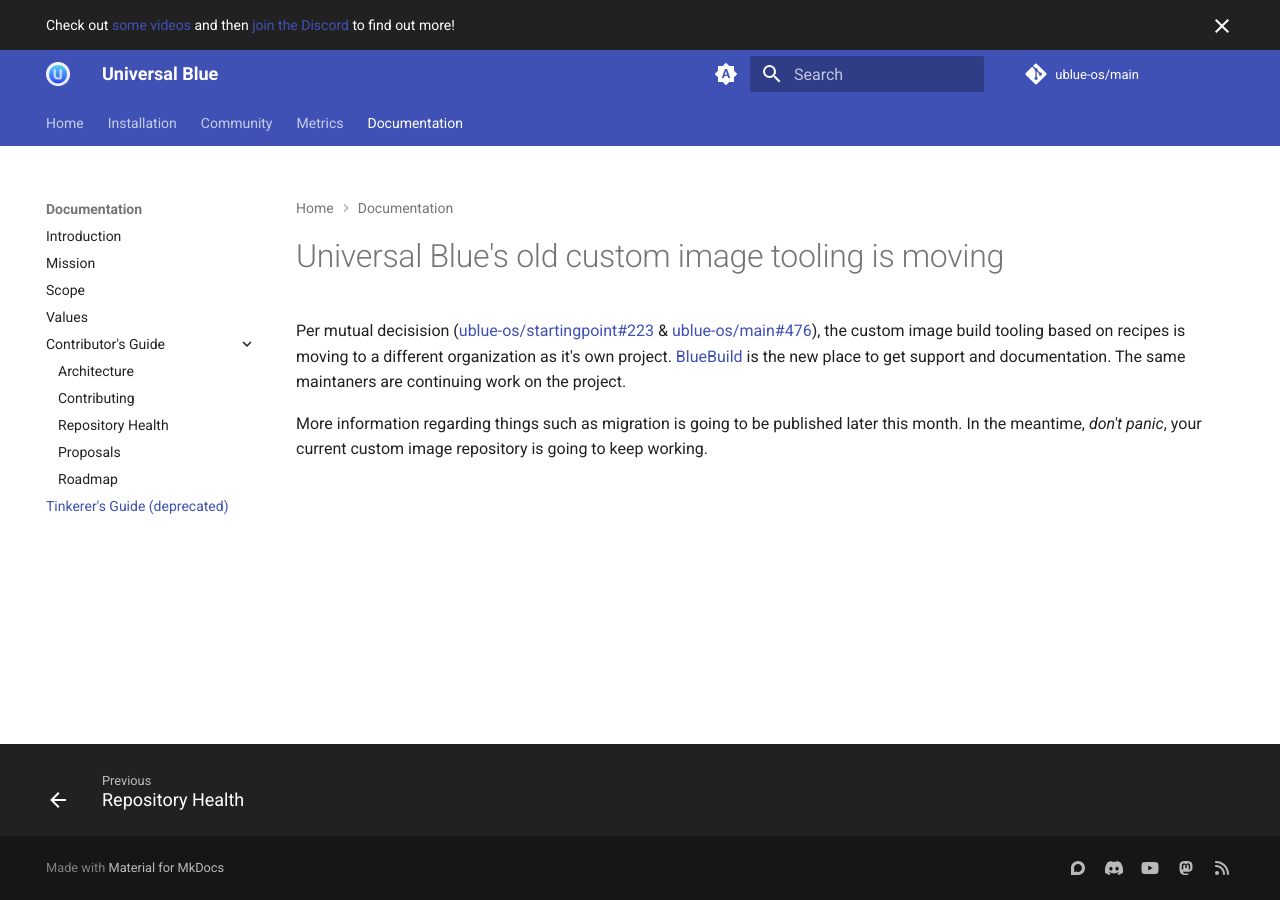
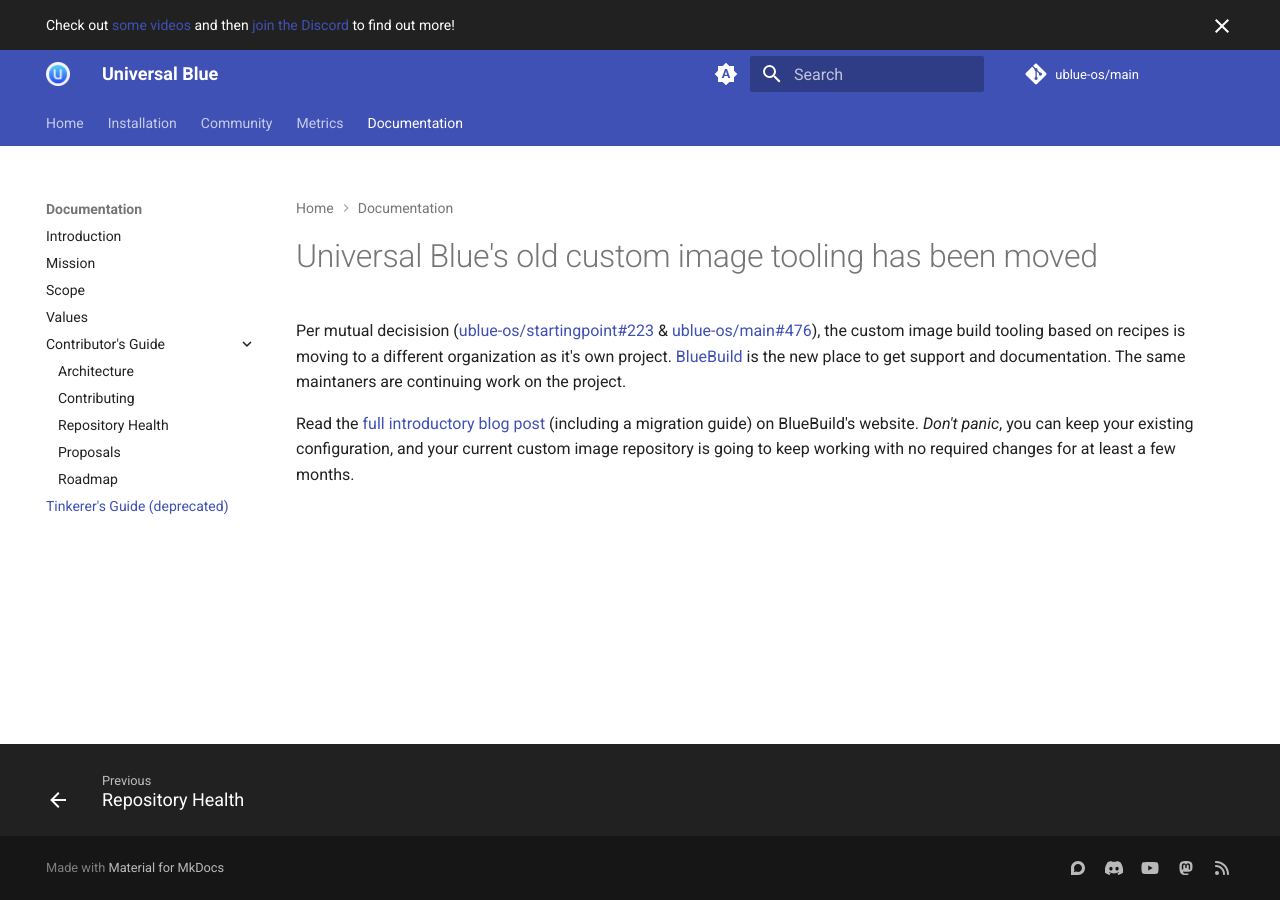
Before and after one commit to ublue-os/website, an MkDocs documentation site: the page built from docs/tinker.md, in a window 1280 px wide. Built offline with MkDocs 1.6.1 and Material for MkDocs 9.7.7, drawn with Linux system fonts in a browser that asks for light colours; comment, search, counter and statistics services are not loaded.

Commit message:
chore: tooling migration -related changes (#711)
* chore: remove toolbox card from frontpage

* chore: update tinkerer's guide placeholder page

---------

Co-authored-by: Jorge O. Castro <jorge.castro@gmail.com>

```diff
--- a/docs/tinker.md
+++ b/docs/tinker.md
@@ -1,5 +1,5 @@
-# Universal Blue's old custom image tooling is moving
+# Universal Blue's old custom image tooling has been moved
 
 Per mutual decisision ([ublue-os/startingpoint#223](https://github.com/ublue-os/startingpoint/issues/223) & [ublue-os/main#476](https://github.com/ublue-os/main/issues/476)), the custom image build tooling based on recipes is moving to a different organization as it's own project. [BlueBuild](https://blue-build.org/) is the new place to get support and documentation. The same maintaners are continuing work on the project.
 
-More information regarding things such as migration is going to be published later this month. In the meantime, _don't panic_, your current custom image repository is going to keep working.
+Read the [full introductory blog post](https://blue-build.org/blog/introducing-bluebuild/) (including a migration guide) on BlueBuild's website. _Don't panic_, you can keep your existing configuration, and your current custom image repository is going to keep working with no required changes for at least a few months.
```
Also changed, not shown: docs/index.md (+0 -1 lines).
